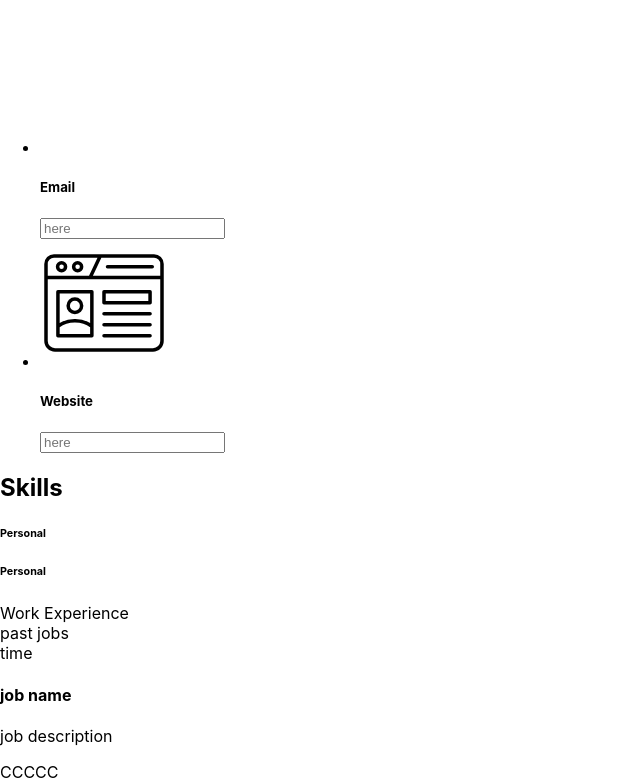
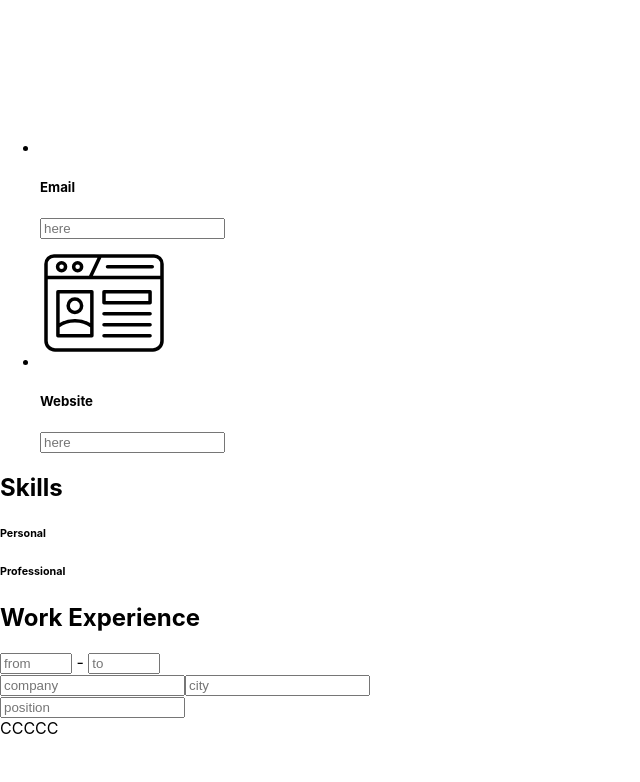
Before and after one commit to Sasmn/cv-project, a React (Create React App) app: page / in a window 1280 px wide. Shown: the part 2474-3256 px from the top of the page, without its empty margins (0-640 px from the left). After the commit the page ends 3212 px from the top, so only its background shows below. Built offline with nearby package versions, Linux system fonts and the light colour scheme; the HTML template or start-up script is replaced by a standard one.

Commit message:
style experiences component

```diff
--- a/src/Components/ListItem.js
+++ b/src/Components/ListItem.js
@@ -1,4 +1,5 @@
 import React, { useState } from "react";
+import TickButton from "./TickButton";
 
 const ListItem = () => {
   const [LineCompleted, setLineCompleted] = useState(false);
@@ -8,18 +9,19 @@ const ListItem = () => {
   }
 
   return (
-    <li className={`flex w-full justify-between ${LineCompleted && "pointer-events-none"}`}>
+    <li
+      className={`flex w-40 sm:w-56 md:w-60 lg:w-96 overflow-hidden justify-between ${
+        LineCompleted && "pointer-events-none"
+      }`}
+    >
       <input
         type="text"
         disabled={LineCompleted}
-        className="grow-1 basis-3/4 max-w-3/4 border-b-2 border-yellow-300 overflow-hidden"
+        className={`basis-3/4 max-w-3/4 bg-transparent ${
+          !LineCompleted && "border-b-2 border-yellow-300"
+        } overflow-hidden`}
       />
-      <div className={`shrink-0 basis-1/4 flex justify-center ${LineCompleted && "opacity-0"}`}>
-        <div
-          onClick={handleClick}
-          className="inline-block rotate-45 h-6 w-3.5 border-green-600 border-b-4 border-r-4 cursor-pointer"
-        ></div>
-      </div>
+      <TickButton handleClick={handleClick} completed={LineCompleted} />
     </li>
   );
 };
--- /dev/null
+++ b/src/Components/SkillGroups.js
@@ -0,0 +1,33 @@
+import React, { useState } from "react";
+import ListItem from "./ListItem";
+
+const SkillGroups = (props) => {
+  const [SkillKeys, setSkillKeys] = useState([]);
+
+  function addSkillKey() {
+    setSkillKeys((prevKeys) => [
+      ...prevKeys,
+      isNaN(prevKeys[prevKeys.length - 1])
+        ? 0
+        : prevKeys[prevKeys.length - 1] + 1,
+    ]);
+  }
+
+  const skillItems = SkillKeys.map((numb) => <ListItem key={numb} />);
+
+  return (
+    <div className="basis-1/2 grow-0 shrink-0 overflow-hidden p-3 flex flex-wrap items-start h-min">
+      <h6 className="basis-3/4 text-lg font-bold h-8 overflow-hidden">{props.name}</h6>
+      <div
+        onClick={addSkillKey}
+        className="basis-1/4 relative hover:opacity-70 cursor-pointer min-w-6 h-8"
+      >
+        <div className="absolute top-1/2 left-1/2 -translate-x-1/2 -translate-y-1/2 w-5 h-1 bg-black"></div>
+        <div className="absolute top-1/2 left-1/2 -translate-x-1/2 -translate-y-1/2 w-1 h-5 bg-black"></div>
+      </div>
+      <ul className="basis- flex flex-col gap-1 text-base">{skillItems}</ul>
+    </div>
+  );
+};
+
+export default SkillGroups;
--- a/src/Components/Skills.js
+++ b/src/Components/Skills.js
@@ -1,60 +1,15 @@
-import React, { useState } from "react";
-import ListItem from "./ListItem";
+import React from "react";
+import SkillGroups from "./SkillGroups";
 
 const Skills = () => {
-  const [personalSkills, setPersonalSkills] = useState([]);
-  const [professionalSkills, setProfessionalSkills] = useState([]);
-
-  function addPersonalSkill() {
-    setPersonalSkills((prevPersonalSkills) => [
-      ...prevPersonalSkills,
-      <input type="text" className="bg-black" />,
-    ]);
-  }
-
-  function addProfessionalSkill() {
-    setProfessionalSkills((prevProfessionalSkills) => [
-      ...prevProfessionalSkills,
-      isNaN(prevProfessionalSkills[prevProfessionalSkills.length - 1])
-        ? 0
-        : prevProfessionalSkills[prevProfessionalSkills.length - 1] + 1,
-    ]);
-  }
-
-  const profSkillItems = professionalSkills.map((numb) => (
-    <ListItem key={numb} />
-  ));
-
   return (
     <div className="flex m-[2%] w-[96%] box-border">
-      <div className="basis-1/4">
+      <div className="basis-1/4 shrink-0 grow-0">
         <h2 className="border-b-2 max-w-min p-3">Skills</h2>
       </div>
-      <div className="basis-3/4 flex">
-        <div className="basis-1/2 m-3 border-t-2 border-yellow-500 flex flex-wrap items-start h-min">
-          <h6 className="basis-3/4 text-lg font-bold h-8">Personal</h6>
-          <div
-            onClick={addPersonalSkill}
-            className="basis-1/4 relative hover:opacity-70 cursor-pointer min-w-6 h-8"
-          >
-            <div className="absolute top-1/2 left-1/2 -translate-x-1/2 -translate-y-1/2 w-5 h-1 bg-black"></div>
-            <div className="absolute top-1/2 left-1/2 -translate-x-1/2 -translate-y-1/2 w-1 h-5 bg-black"></div>
-          </div>
-          <ul className="flex flex-col gap-1 text-base">{personalSkills}</ul>
-        </div>
-        <div className="basis-1/2 m-3 border-t-2 border-yellow-500 flex flex-wrap items-start h-min">
-          <h6 className="basis-3/4 text-lg font-bold h-8">Personal</h6>
-          <div
-            onClick={addProfessionalSkill}
-            className="basis-1/4 relative hover:opacity-70 cursor-pointer min-w-6 h-8"
-          >
-            <div className="absolute top-1/2 left-1/2 -translate-x-1/2 -translate-y-1/2 w-5 h-1 bg-black"></div>
-            <div className="absolute top-1/2 left-1/2 -translate-x-1/2 -translate-y-1/2 w-1 h-5 bg-black"></div>
-          </div>
-          <ul className="basis-full flex flex-col gap-1 text-base">
-            {profSkillItems}
-          </ul>
-        </div>
+      <div className="basis-3/4 shrink-0 grow-0 overflow-hidden flex border-t-2 border-yellow-500">
+        <SkillGroups name="Personal" />
+        <SkillGroups name="Professional" />
       </div>
     </div>
   );
--- /dev/null
+++ b/src/Components/TickButton.js
@@ -0,0 +1,16 @@
+import React from "react";
+
+const TickButton = (props) => {
+  return (
+    <div
+      onClick={props.handleClick}
+      className={`shrink-0 basis-1/4 flex justify-center cursor-pointer duration-200 ${
+        props.completed && "opacity-0"
+      }`}
+    >
+      <div className="rotate-45 h-4 w-2.5 border-green-600 border-b-2 border-r-2 sm:h-6 sm:w-3.5 sm:border-b-4 sm:border-r-4"></div>
+    </div>
+  );
+};
+
+export default TickButton;
--- a/src/Components/WorkExperience.js
+++ b/src/Components/WorkExperience.js
@@ -2,14 +2,38 @@ import React from "react";
 
 const WorkExperience = () => {
   return (
-    <div>
-      <div>Work Experience</div>
-      <div>
-        past jobs
-        <div>time</div>
-        <div>
-          <h4>job name</h4>
-          <p>job description</p>
+    <div className="flex m-[2%] w-[96%] box-border">
+      <div className="basis-1/4">
+        <h2 className="border-b-2 max-w-min p-3 text-bold">Work Experience</h2>
+      </div>
+      <div className="basis-3/4 flex h-min gap-4 md:gap-8">
+        <div className="basis-1/5 overflow-hidden grow-0 flex flex-col">
+          <div className="flex font-bold">
+            <input
+              type="number"
+              placeholder="from"
+              min={1950}
+              max={new Date().getFullYear()}
+              className="basis-2/5 bg-gray-300 h-min max-w-[40%]"
+            />
+            <span className="basis-1/5 h-min text-center"> - </span>
+            <input
+              type="number"
+              placeholder="to"
+              min={1950}
+              max={new Date().getFullYear()}
+              className="basis-2/5 bg-gray-300 h-min max-w-[40%]"
+            />
+          </div>
+          <input type="text" placeholder="company" className="max-w-[20%]" />
+          <input type="text" placeholder="city" className="max-w-[20%]" />
+        </div>
+        <div className="basis-4/5 overflow-hidden">
+          <input
+            type="text"
+            placeholder="position"
+            className={`bg-gray-200 w-full max-w-[100%]`}
+          />
         </div>
       </div>
     </div>
--- a/src/index.css
+++ b/src/index.css
@@ -6,8 +6,27 @@
   box-sizing: border-box;
 }
 
-html{
+html {
   overflow: hidden;
+  font-size: 10px;
+}
+
+@media (min-width: 420px) {
+  html {
+    font-size: 12px;
+  }
+}
+
+@media (min-width: 768px) {
+  html {
+    font-size: 14px;
+  }
+}
+
+@media (min-width: 1024px) {
+  html {
+    font-size: 16px;
+  }
 }
 
 body {
```
